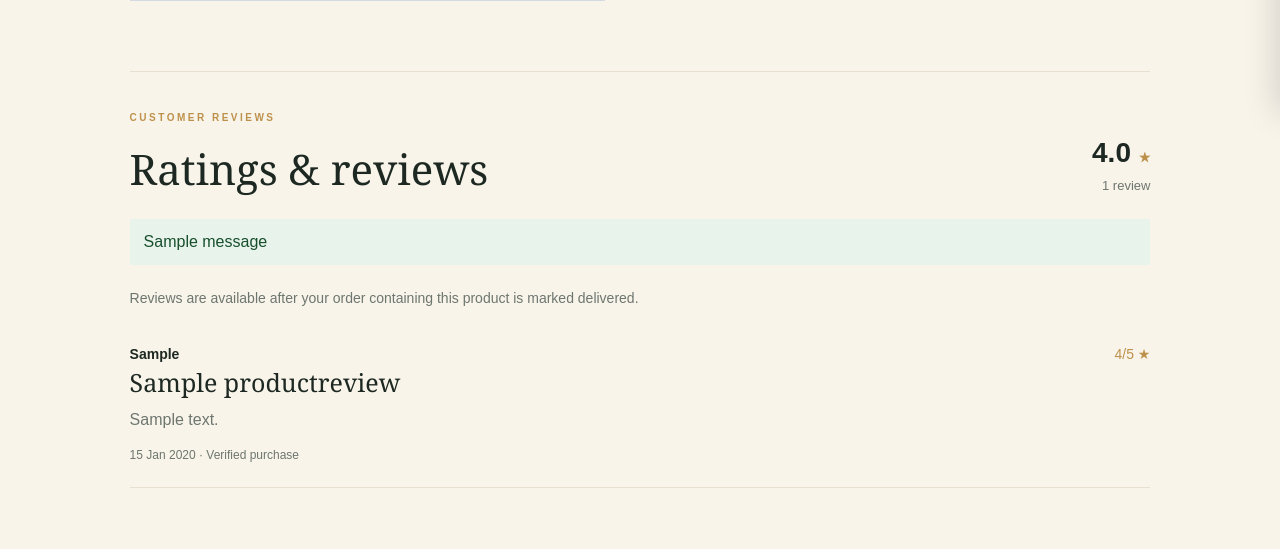
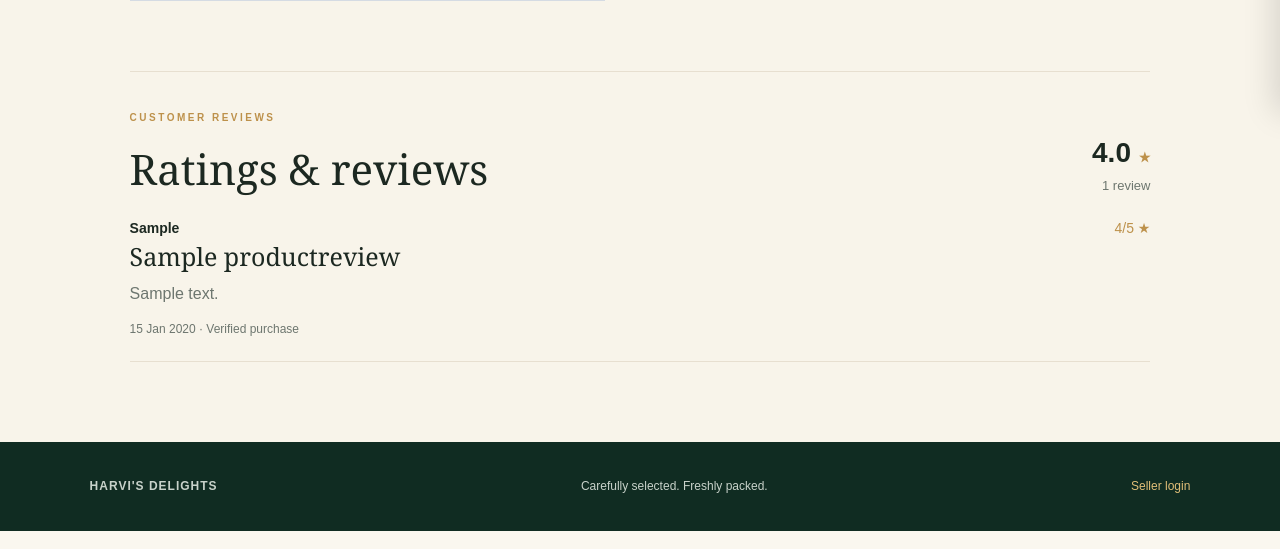
Before and after one commit to harvisdelights/harvis_delights_website, a Django app: a page that uses store/templates/store/detail.html in a window 1280 px wide. Shown: the part 687-1236 px from the top of the page. Run offline with Django 5.2, Linux system fonts and the light colour scheme; a user stored in the database is signed in; tables that the repository leaves empty hold one stand-in row (values such as "Sample post"); grey boxes marked "Sample" are stand-in pictures; one stand-in notice (Sample message) is shown.

Commit message:
review system

```diff
--- a/store/static/store/reviews.css
+++ b/store/static/store/reviews.css
@@ -42,6 +42,34 @@
   padding: 24px;
   border: 1px solid var(--line);
   background: #fff;
+}
+
+.order-review-action {
+  margin: -4px 0 18px;
+}
+
+.order-review-action .review-form {
+  margin: 12px 0 0;
+}
+
+.review-link,
+.review-cancel {
+  display: inline-block;
+  margin-top: 8px;
+  color: var(--forest);
+  font-size: 13px;
+  font-weight: bold;
+  text-decoration: underline;
+}
+
+.review-cancel {
+  margin-left: 16px;
+}
+
+.review-complete {
+  margin: -4px 0 18px;
+  color: var(--muted);
+  font-size: 13px;
 }
 
 .review-form h3,
--- a/store/templates/store/detail.html
+++ b/store/templates/store/detail.html
@@ -37,29 +37,6 @@
     </div>
   </div>
 
-  {% if messages %}<div class="review-messages">{% for message in messages %}<p class="{{ message.tags }}">{{ message }}</p>{% endfor %}</div>{% endif %}
-
-  {% if eligible_order_item %}
-    <form class="review-form" method="post" action="{% url 'product_review_create' product.slug %}">
-      {% csrf_token %}
-      <h3>How was your purchase?</h3>
-      <p class="review-order-note">You are reviewing delivered order {{ eligible_order_item.order.number }}.</p>
-      {{ review_form.non_field_errors }}
-      {% for field in review_form %}
-        <div class="review-field">
-          {{ field.label_tag }}
-          {{ field }}
-          {{ field.errors }}
-        </div>
-      {% endfor %}
-      <button class="button" type="submit">Publish review</button>
-    </form>
-  {% elif not user.is_authenticated %}
-    <p class="review-eligibility">Please <a href="{% url 'login' %}?next={{ request.path|urlencode }}">sign in</a> to review products from your delivered orders.</p>
-  {% else %}
-    <p class="review-eligibility">Reviews are available after your order containing this product is marked delivered.</p>
-  {% endif %}
-
   <div class="review-list">
     {% for review in product_reviews %}
       <article class="review-card">
--- a/store/urls.py
+++ b/store/urls.py
@@ -23,7 +23,7 @@ urlpatterns = [
     path("orders/<str:number>/payment/verify/", views.payment_verify, name="payment_verify"),
     path("payments/razorpay/webhook/", views.razorpay_webhook, name="razorpay_webhook"),
     path("products/", views.products, name="products"),
-    path("products/<slug:slug>/review/", views.product_review_create, name="product_review_create"),
+    path("orders/<str:number>/items/<int:item_id>/review/", views.order_item_review_create, name="order_item_review_create"),
     path("products/<slug:slug>/", views.product_detail, name="product_detail"),
     path("api/", include(router.urls)),
 ]
--- a/store/views.py
+++ b/store/views.py
@@ -61,29 +61,14 @@ def home(request):
     return render(request, "store/home.html", {"featured": Product.objects.filter(is_active=True, is_featured=True)[:6]})
 def products(request):
     return render(request, "store/products.html", {"products": Product.objects.filter(is_active=True), "categories": Category.objects.all()})
-def _product_detail_context(product, user, review_form=None):
+def _product_detail_context(product):
     reviews = product.reviews.filter(is_visible=True).select_related("user")
     summary = reviews.aggregate(average=Avg("rating"))
-    eligible_order_item = None
-    if user.is_authenticated:
-        eligible_order_item = (
-            OrderItem.objects.filter(
-                product=product,
-                order__user=user,
-                order__status=Order.Status.DELIVERED,
-                review__isnull=True,
-            )
-            .select_related("order")
-            .order_by("-order__created_at")
-            .first()
-        )
     return {
         "product": product,
         "product_reviews": reviews,
         "review_count": reviews.count(),
         "average_rating": summary["average"],
-        "review_form": review_form or ProductReviewForm(),
-        "eligible_order_item": eligible_order_item,
     }
 
 
@@ -93,33 +78,30 @@ def product_detail(request, slug):
         slug=slug,
         is_active=True,
     )
-    return render(request, "store/detail.html", _product_detail_context(product, request.user))
+    return render(request, "store/detail.html", _product_detail_context(product))
 
 
 @login_required
 @require_POST
-def product_review_create(request, slug):
-    product = get_object_or_404(Product, slug=slug, is_active=True)
-    eligible_order_item = (
-        OrderItem.objects.filter(
-            product=product,
-            order__user=request.user,
-            order__status=Order.Status.DELIVERED,
-            review__isnull=True,
-        )
-        .select_related("order")
-        .order_by("-order__created_at")
-        .first()
+def order_item_review_create(request, number, item_id):
+    order = get_object_or_404(
+        Order.objects.prefetch_related("items__product", "items__review"),
+        number=number,
+        user=request.user,
     )
-    if not eligible_order_item:
-        messages.error(request, "You can review this product only after one of your orders has been delivered.")
-        return redirect(product.get_absolute_url())
+    order_item = get_object_or_404(OrderItem.objects.select_related("product"), pk=item_id, order=order)
+    if order.status != Order.Status.DELIVERED:
+        messages.error(request, "Reviews become available after this order is marked delivered.")
+        return redirect("order_confirmation", number=order.number)
+    if ProductReview.objects.filter(order_item=order_item).exists():
+        messages.error(request, "You have already reviewed this item from this order.")
+        return redirect("order_confirmation", number=order.number)
 
     form = ProductReviewForm(request.POST)
     if form.is_valid():
         review = form.save(commit=False)
-        review.product = product
-        review.order_item = eligible_order_item
+        review.product = order_item.product
+        review.order_item = order_item
         review.user = request.user
         try:
             review.full_clean()
@@ -128,10 +110,9 @@ def product_review_create(request, slug):
             form.add_error(None, "Your review could not be saved. Please refresh the page and try again.")
         else:
             messages.success(request, "Thank you. Your review has been published.")
-            return redirect(product.get_absolute_url())
+            return redirect("order_confirmation", number=order.number)
 
-    product = Product.objects.select_related("category").prefetch_related("gallery").get(pk=product.pk)
-    return render(request, "store/detail.html", _product_detail_context(product, request.user, form), status=400)
+    return _render_order_confirmation(request, order, review_item_id=order_item.id, review_form=form, status=400)
 
 def signup(request):
     if request.user.is_authenticated:
@@ -323,9 +304,34 @@ def checkout(request):
 
 @login_required
 def order_confirmation(request, number):
-    order = get_object_or_404(Order.objects.prefetch_related("items"), number=number, user=request.user)
+    order = get_object_or_404(
+        Order.objects.prefetch_related("items__product", "items__review"),
+        number=number,
+        user=request.user,
+    )
+    try:
+        review_item_id = int(request.GET.get("review", ""))
+    except (TypeError, ValueError):
+        review_item_id = None
+    return _render_order_confirmation(request, order, review_item_id=review_item_id)
+
+
+def _render_order_confirmation(request, order, review_item_id=None, review_form=None, status=200):
     eligible_mode = order.environment == settings.RAZORPAY_MODE or (settings.RAZORPAY_MODE == "test" and order.environment == Order.Environment.LEGACY)
-    return render(request, "store/order_confirmation.html", {"order": order, "payment_enabled": payments.configured() and eligible_mode, "payment_mode": settings.RAZORPAY_MODE})
+    for item in order.items.all():
+        item.can_review = order.status == Order.Status.DELIVERED and not hasattr(item, "review")
+        item.show_review_form = item.can_review and item.id == review_item_id
+        item.review_form = review_form if item.show_review_form else ProductReviewForm()
+    return render(
+        request,
+        "store/order_confirmation.html",
+        {
+            "order": order,
+            "payment_enabled": payments.configured() and eligible_mode,
+            "payment_mode": settings.RAZORPAY_MODE,
+        },
+        status=status,
+    )
 
 
 @login_required
```
Also changed, not shown: store/templates/store/order_confirmation.html (+26 -1 lines), store/tests.py (+20 -5 lines).
